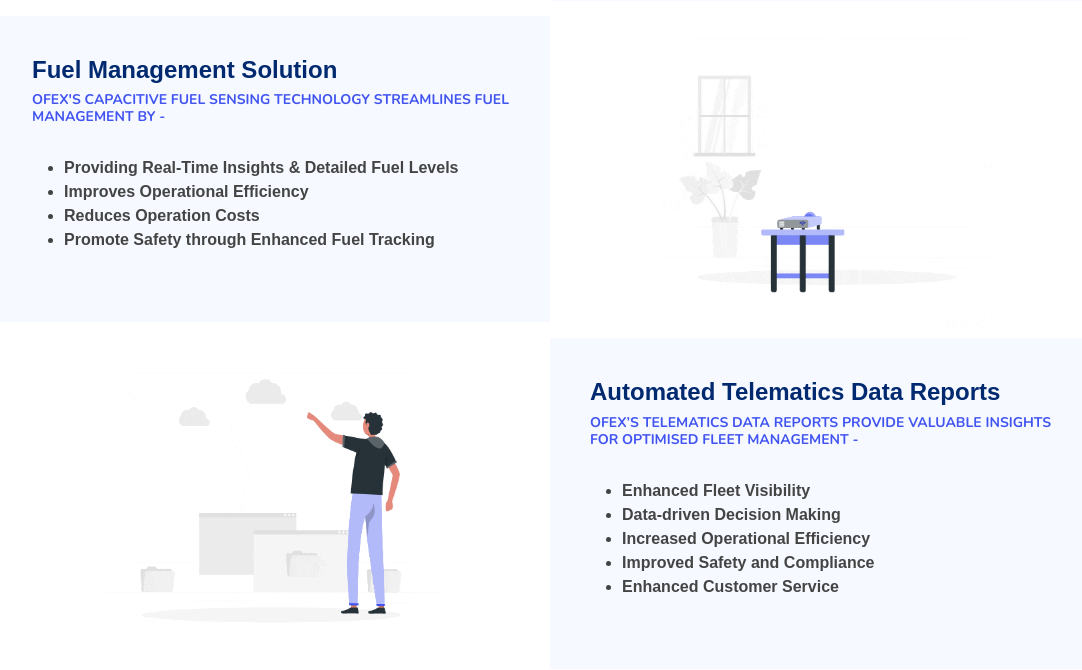
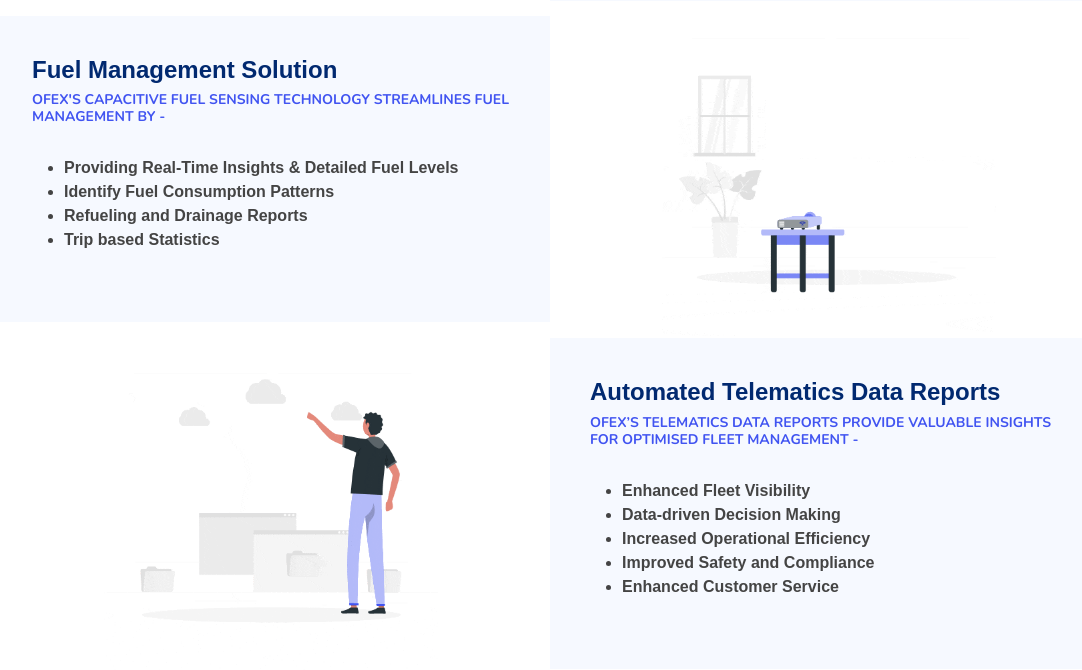
Before and after one commit to ofexpvtltd/ofex_fft, a PHP site: page / in a window 1280 px wide. Shown: the part 1873-2543 px from the top of the page, without its empty margins (90-1172 px from the left). Run offline with PHP 8.4, Linux system fonts and the light colour scheme.

Commit message:
Updated solutions content

```diff
--- a/public_html/sections/Solutions.php
+++ b/public_html/sections/Solutions.php
@@ -81,9 +81,9 @@
                   <h3>OFeX's Capacitive Fuel Sensing Technology streamlines Fuel Management by - </h3>
                     <p> <ul>
                         <li><b>Providing Real-Time Insights & Detailed Fuel Levels </li>
-                        <li>Improves Operational Efficiency </li>
-                        <li>Reduces Operation Costs </li>
-                        <li>Promote Safety through Enhanced Fuel Tracking</li>
+                        <li>Identify Fuel Consumption Patterns</li>
+                        <li>Refueling and Drainage Reports</li>
+                        <li>Trip based Statistics</li>
                         </b>
                         </ul>
                     </p>
```
